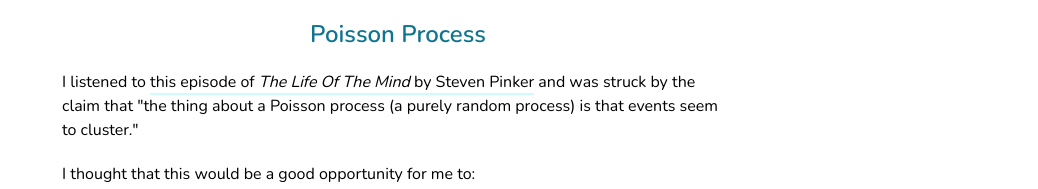
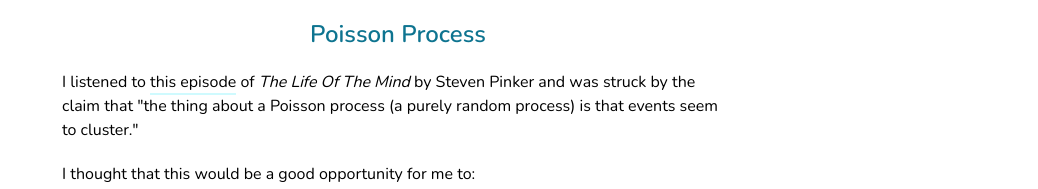
Before and after one commit to beaunus/beaunus.com, a Next.js app: page /blog/poisson in a window 1280 px wide. Shown: the part 127-316 px from the top of the page, without its empty margins (242-1280 px from the left). Built offline with nearby package versions, Linux system fonts and the light colour scheme.

Commit message:
feature: improve whitespace

```diff
--- a/components/HighlightedLink.tsx
+++ b/components/HighlightedLink.tsx
@@ -6,7 +6,7 @@ export const HighlightedLink: FC<{ children: ReactNode; href: string }> = ({
   children,
 }) => (
   <Link
-    className="hover:bg-cyan-100 border-b-2 border-b-cyan-100 transition duration-75 ease-in-out sm:whitespace-nowrap"
+    className="whitespace-nowrap hover:bg-cyan-100 border-b-2 border-b-cyan-100 transition duration-75 ease-in-out"
     href={href}
   >
     {children}
--- a/pages/blog/poisson.tsx
+++ b/pages/blog/poisson.tsx
@@ -130,11 +130,11 @@ const Poisson: NextPage = () => {
             <p>
               I listened to{" "}
               <HighlightedLink href="https://open.spotify.com/episode/4MrtwjM1PyWwmPIdvYcQph?si=ca26c63b50a84bab&t=787583">
-                this episode of <i>The Life Of The Mind</i> by Steven Pinker
+                this episode
               </HighlightedLink>{" "}
-              and was struck by the claim that &quot;the thing about a Poisson
-              process (a purely random process) is that events seem to
-              cluster.&quot;
+              of <i>The Life Of The Mind</i> by Steven Pinker and was struck by
+              the claim that &quot;the thing about a Poisson process (a purely
+              random process) is that events seem to cluster.&quot;
             </p>
             <ul className="list-disc list-inside">
               I thought that this would be a good opportunity for me to:
```
